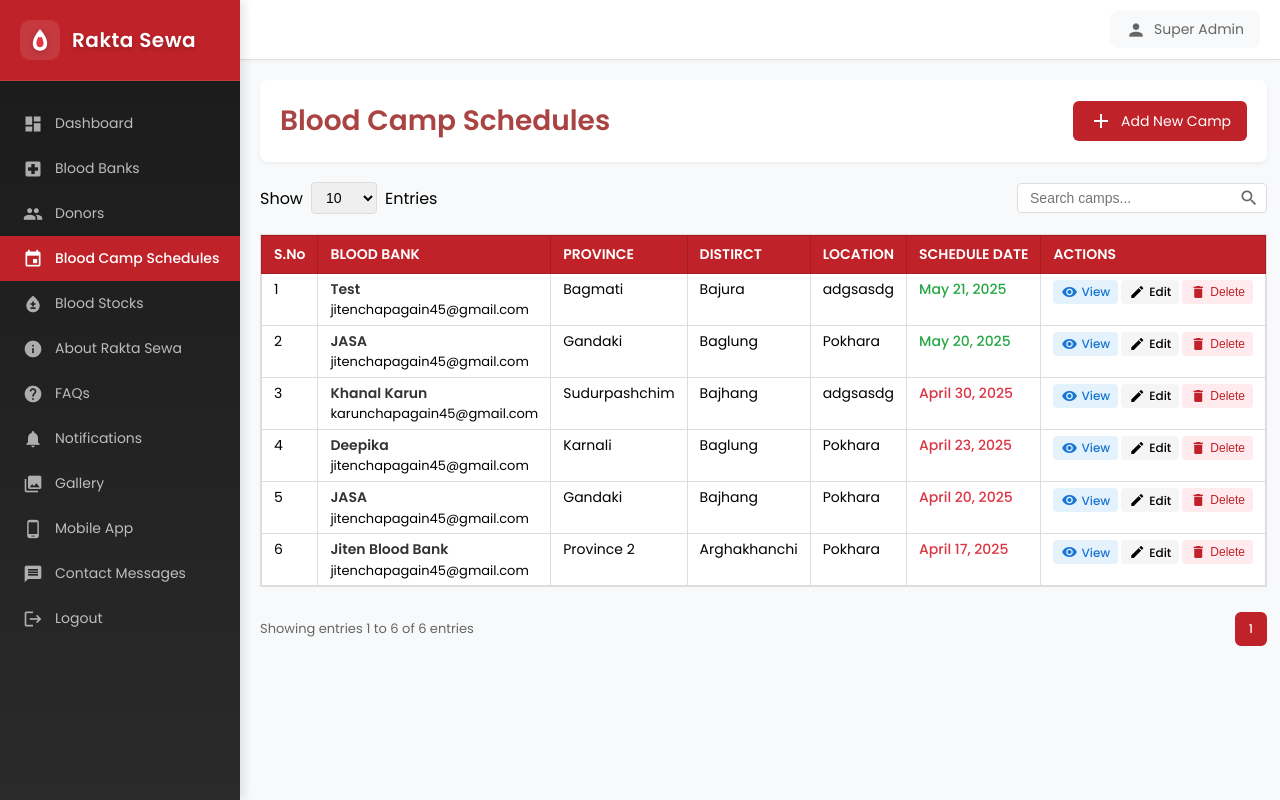
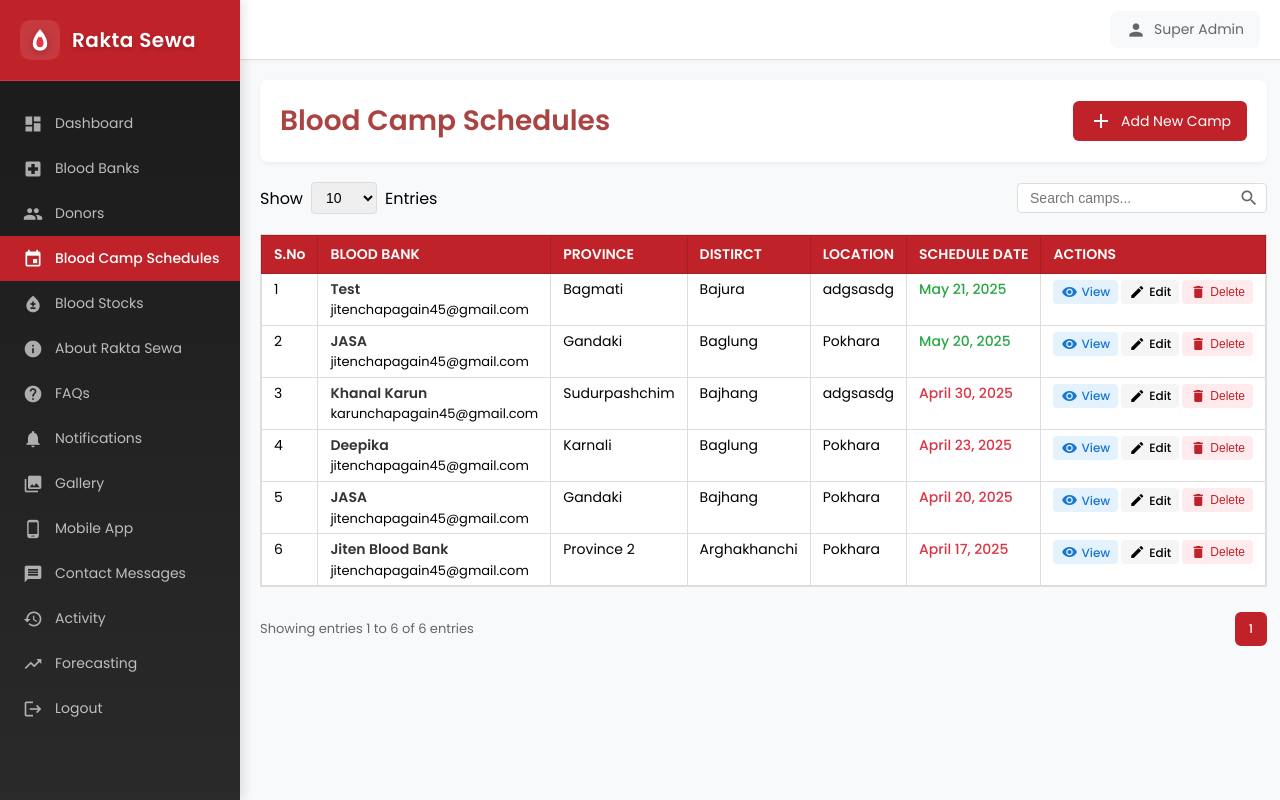
Before and after one commit to JitenChapagain/FYP, a Django app: page /admin/camps/ in a window 1280 px wide. Run offline with Django 3.2, Linux system fonts and the light colour scheme; a user stored in the database is signed in; data comes from the database, SQL or seed files in the repository; both versions use the stored data as it was after the commit.

Commit message:
forecasting section manage

```diff
--- a/custom_admin/templates/adminbase.html
+++ b/custom_admin/templates/adminbase.html
@@ -46,6 +46,8 @@
             top: 0;
             z-index: 100;
             box-shadow: 4px 0 10px rgba(0,0,0,0.1);
+            overflow-y: auto;
+            max-height: 100vh;
         }
 
         .sidebar-header {
@@ -241,9 +243,22 @@
                 <li><a href="{% url 'admin_contact_messages' %}" class="nav-item {% block active_contact_messages %}{% endblock %}">
                     <span class="material-icons">message</span> Contact Messages
                 </a></li>
+                <li >
+                    <a href="{% url 'admin_activity' %}" class="nav-item {% block active_activity %}{% endblock %}">
+                        <span class="material-icons">history</span>
+                        Activity
+                    </a>
+                </li>
+                <li >
+                    <a href="{% url 'admin_forecasting' %}" class="nav-item {% block active_forecasting %}{% endblock %}">
+                        <span class="material-icons">trending_up</span>
+                        Forecasting
+                    </a>
+                </li>
                 <li><a href="{% url 'admin_logout' %}" class="nav-item">
                     <span class="material-icons">logout</span> Logout
                 </a></li>
+
             </ul>
         </div>
 
--- a/custom_admin/urls.py
+++ b/custom_admin/urls.py
@@ -64,4 +64,8 @@ urlpatterns = [
     path('mobile-apps/<int:pk>/', views.admin_mobile_app_detail, name='admin_mobile_app_detail'),
     path('mobile-apps/<int:pk>/edit/', views.admin_mobile_app_edit, name='admin_mobile_app_edit'),
     path('mobile-apps/<int:pk>/delete/', views.admin_mobile_app_delete, name='admin_mobile_app_delete'),
+
+    # Activity and Forecasting
+    path('activity/', views.admin_activity, name='admin_activity'),
+    path('forecasting/', views.admin_forecasting, name='admin_forecasting'),
 ]
--- a/custom_admin/views.py
+++ b/custom_admin/views.py
@@ -868,3 +868,11 @@ def admin_mobile_app_delete(request, pk):
     mobile_app.delete()
     messages.success(request, 'Mobile app deleted successfully!')
     return redirect('admin_mobile_apps')
+
+@staff_member_required
+def admin_activity(request):
+    return render(request, 'activity.html')
+
+@staff_member_required
+def admin_forecasting(request):
+    return render(request, 'forecasting.html')
```
Also changed, not shown: custom_admin/templates/activity.html (added, +14 -0 lines), custom_admin/templates/forecasting.html (added, +14 -0 lines), db.sqlite3.
